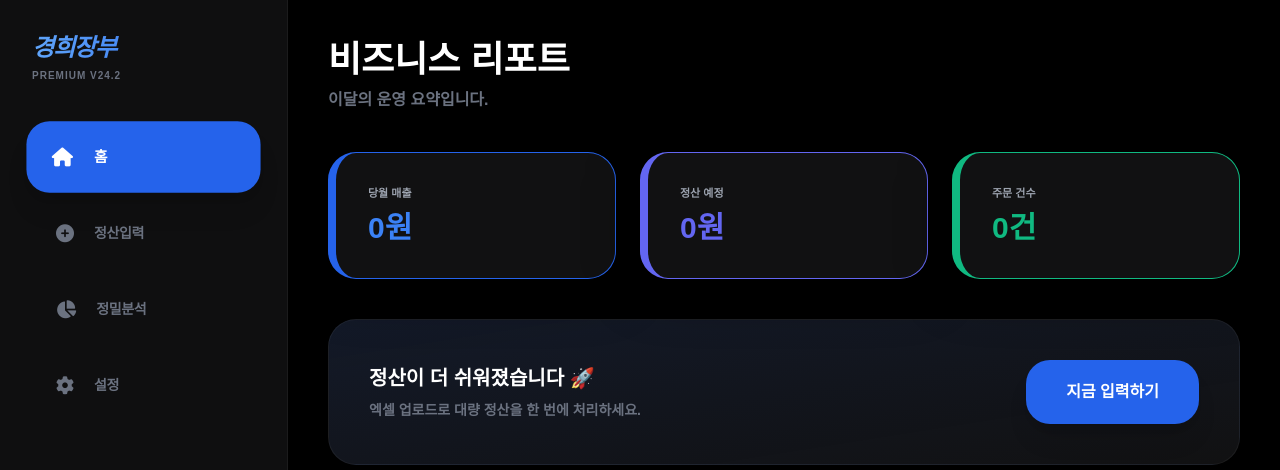
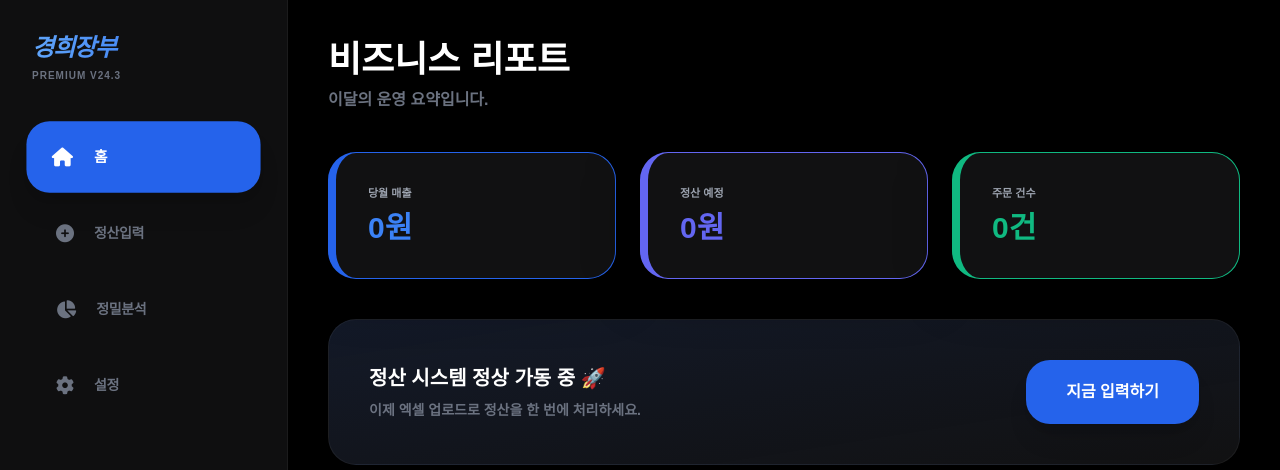
Before and after one commit to obinstory-alt/kkh, a React (Vite) app: page / in a window 1280 px wide. Shown: the top 470 px of the page. Built offline with nearby package versions, Linux system fonts and the light colour scheme; a web font is replaced by a local one.

Commit message:
Update index.tsx

```diff
--- a/index.tsx
+++ b/index.tsx
@@ -7,7 +7,6 @@ import {
 } from 'recharts';
 import * as XLSX from 'xlsx';
 
-// --- 플랫폼 설정 ---
 const PLATFORMS = [
   { id: 'baemin', name: '배민', fee: 6.8 },
   { id: 'coupang', name: '쿠팡', fee: 9.8 },
@@ -65,7 +64,7 @@ const App = () => {
       <nav className={`fixed bottom-0 left-0 right-0 lg:top-0 lg:w-72 lg:h-full z-50 p-4 lg:p-8 flex lg:flex-col gap-2 ${darkMode ? 'bg-[#111112]/90 border-t border-white/5' : 'bg-white/90 border-t border-black/5'} lg:border-t-0 lg:border-r backdrop-blur-xl`}>
         <div className="hidden lg:block mb-8">
           <h1 className="text-2xl font-black italic tracking-tighter bg-gradient-to-r from-blue-400 to-blue-600 bg-clip-text text-transparent">경희장부</h1>
-          <p className="text-[10px] text-gray-500 font-bold uppercase tracking-widest mt-1">Premium v24.2</p>
+          <p className="text-[10px] text-gray-500 font-bold uppercase tracking-widest mt-1">Premium v24.3</p>
         </div>
         <NavBtn active={view === 'dashboard'} onClick={() => setView('dashboard')} icon="fa-house" label="홈" />
         <NavBtn active={view === 'sales'} onClick={() => setView('sales')} icon="fa-plus-circle" label="정산입력" />
@@ -99,7 +98,7 @@ const DashboardView = ({ summary, setView }: any) => (
       <div className="apple-card p-8 border-l-8 border-emerald-500"><p className="text-[11px] font-black text-gray-400 mb-2">주문 건수</p><p className="text-3xl font-black text-emerald-500">{summary.count.toLocaleString()}건</p></div>
     </div>
     <div className="apple-card p-10 bg-gradient-to-br from-blue-600/10 to-transparent flex flex-col md:flex-row justify-between items-center gap-6">
-      <div><h3 className="text-xl font-black mb-2">정산이 더 쉬워졌습니다 🚀</h3><p className="text-sm text-gray-500 font-bold">엑셀 업로드로 대량 정산을 한 번에 처리하세요.</p></div>
+      <div><h3 className="text-xl font-black mb-2">정산 시스템 정상 가동 중 🚀</h3><p className="text-sm text-gray-500 font-bold">이제 엑셀 업로드로 정산을 한 번에 처리하세요.</p></div>
       <button onClick={() => setView('sales')} className="px-10 py-5 bg-blue-600 text-white rounded-3xl font-black shadow-xl hover:scale-105 transition-all">지금 입력하기</button>
     </div>
   </div>
```
